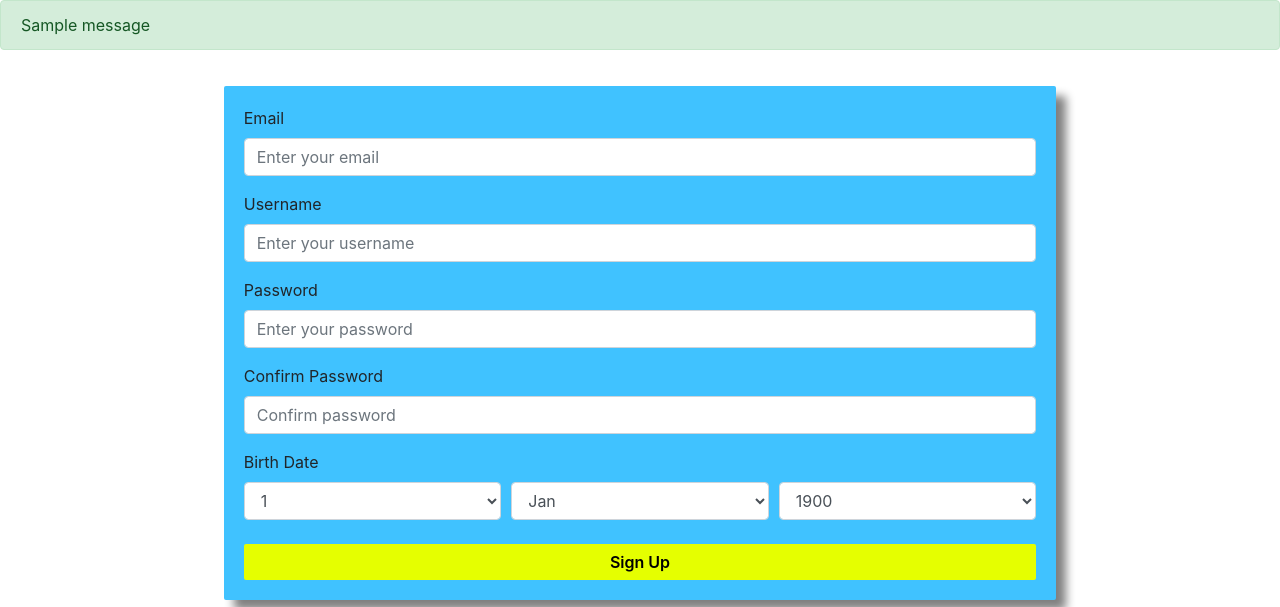
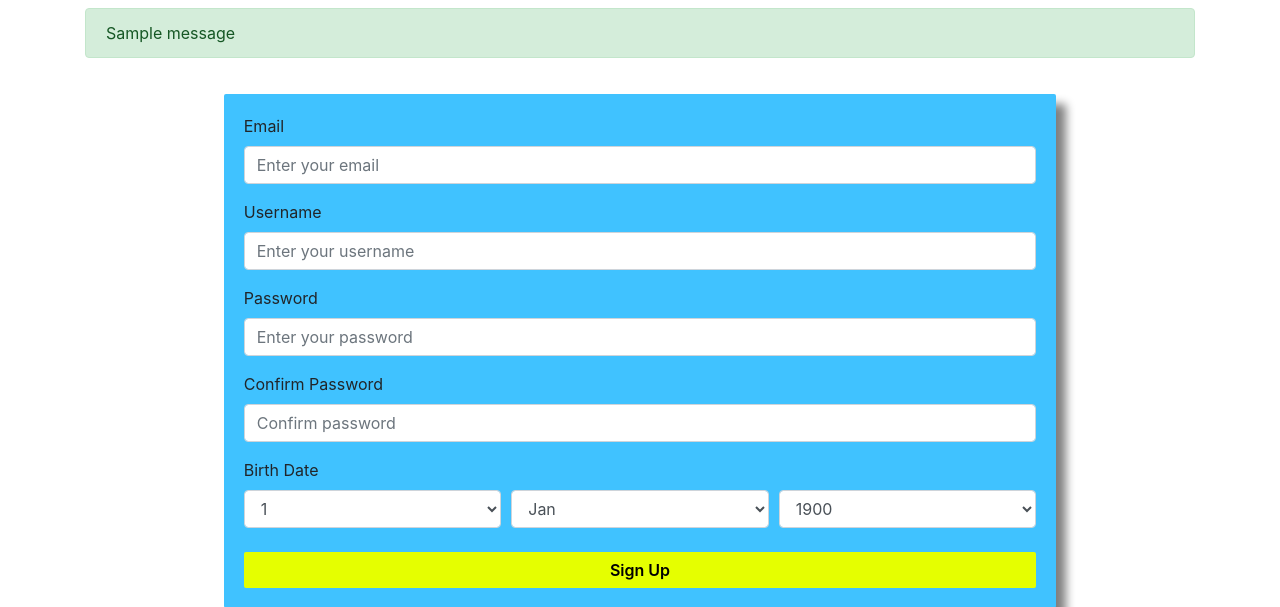
Before and after one commit to Sammy275/chatty_auth, a Flask app: page /auth/register in a window 1280 px wide. Shown: the part 56-663 px from the top of the page. Run offline with Flask 2, Linux system fonts and the light colour scheme; tables that the repository leaves empty hold one stand-in row (values such as "Sample post"); one stand-in notice (Sample message) is shown; some libraries are stand-ins or nearby versions.

Commit message:
Flashed messaged are now rendered nicely

```diff
--- a/app/templates/base.html
+++ b/app/templates/base.html
@@ -43,9 +43,11 @@
     </div>
     {% endblock nav %}
 
-    {% for message in get_flashed_messages() %}
-        <div class="alert alert-success" role="alert">{{ message }}</div>
-    {% endfor %}
+    <div class="container mt-2">
+        {% for message in get_flashed_messages() %}
+            <div class="alert alert-success" role="alert">{{ message }}</div>
+        {% endfor %}
+    </div>
 
     {% block content %}{% endblock content %}
 
```
